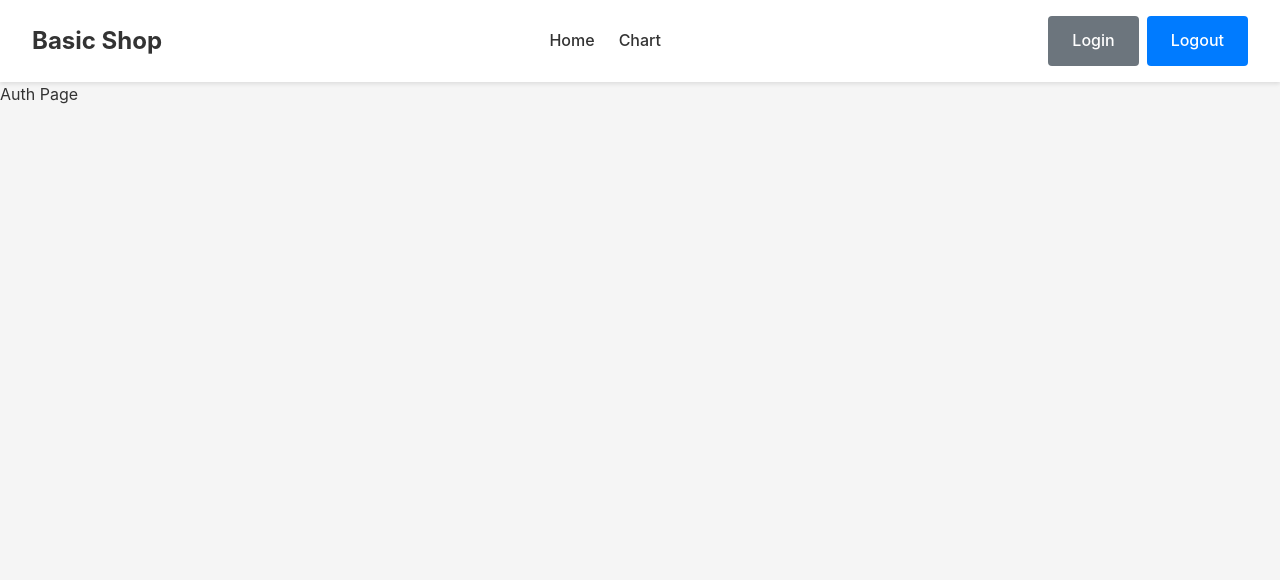
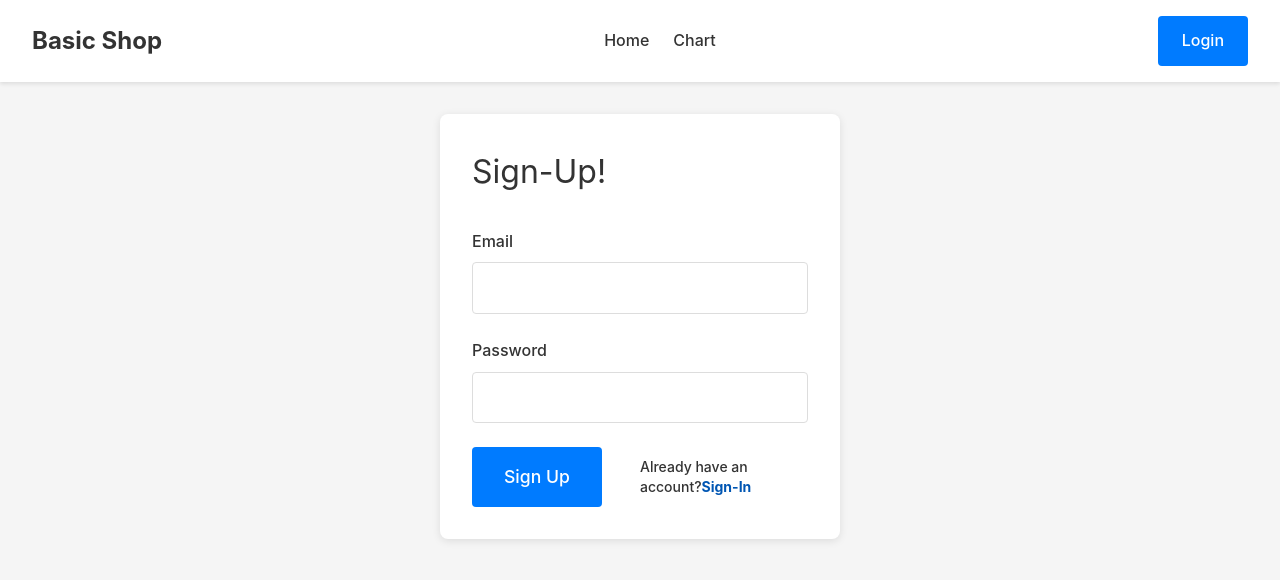
Before and after one commit to embuh75/react-ecommerce-app, a React (Vite) app: page /auth in a window 1280 px wide. Shown: the top 580 px of the page. Built offline with nearby package versions, Linux system fonts and the light colour scheme; the HTML template or start-up script is replaced by a standard one.

Commit message:
Add Authentication Feature (incomplete)

```diff
--- a/src/App.jsx
+++ b/src/App.jsx
@@ -1,5 +1,6 @@
 import { Route, Routes } from "react-router-dom";
 import NavBar from "./components/NavBar";
+import AuthProvider from "./lib/context/AuthContext";
 
 //pages
 import Home from "./pages/Home";
@@ -9,12 +10,14 @@ import Checkout from "./pages/Checkout";
 export default function App() {
   return (
     <div className="app">
+      <AuthProvider>
         <NavBar />
         <Routes>
           <Route path="/" element={<Home />} />
           <Route path="/auth" element={<Auth />} />
           <Route path="/checkout" element={<Checkout />} />
         </Routes>
+      </AuthProvider>
     </div>
   );
 }
--- /dev/null
+++ b/src/components/AuthForm.jsx
@@ -0,0 +1,81 @@
+import { useState, useContext } from "react";
+import { useForm } from "react-hook-form";
+import { AuthContext } from "../lib/context/createContext";
+
+export default function AuthForm() {
+  const { signUp } = useContext(AuthContext);
+  const [switchForm, setswitchForm] = useState(true);
+  const {
+    register,
+    handleSubmit,
+    formState: { errors },
+  } = useForm();
+
+  const onSubmit = (data) => {
+    signUp(data.email, data.password)
+  };
+
+  return (
+    <div className="auth-container">
+      <h1 className="page-title">{switchForm ? "Sign-Up" : "Sign-In"}!</h1>
+      <form className="auth-form" onSubmit={handleSubmit(onSubmit)}>
+        <div className="form-group">
+          <label className="form-label" htmlFor="email">
+            Email
+          </label>
+          {errors.email && <p className="form-error">{errors.email.message}</p>}
+          <input
+            className="form-input"
+            type="email"
+            id="email"
+            {...register("email", { required: "Email is required!" })}
+          />
+        </div>
+        <div className="form-group">
+          <label className="form-label" htmlFor="password">
+            Password
+          </label>
+          {errors.password && (
+            <p className="form-error">{errors.password.message}</p>
+          )}
+          <input
+            className="form-input"
+            type="password"
+            id="password"
+            {...register("password", {
+              required: "Password is required!",
+              minLength: {
+                value: 6,
+                message: "Password must be at least 6 characters!",
+              },
+              maxLength: {
+                value: 12,
+                message: "Password must be less than 12 characters!",
+              },
+            })}
+          />
+        </div>
+        <div className="flex flex-wrap items-center">
+          <div className="w-1/2">
+            <button type="submit" className="btn btn-primary btn-large">
+              {switchForm ? "Sign Up" : "Sign In"}
+            </button>
+          </div>
+          <div className="w-1/2">
+            <p className="text-sm font-medium">
+              {switchForm
+                ? "Already have an account?"
+                : "Dont have an account?"}
+              <span
+                className="text-[#0056B3] hover:text-slate-400 font-bold cursor-pointer"
+                onClick={() => setswitchForm(!switchForm)}
+              >
+                {switchForm ? "Sign-In" : "Sign-Up"}
+              </span>
+            </p>
+          </div>
+        </div>
+      </form>
+    </div>
+  );
+}
--- a/src/components/NavBar.jsx
+++ b/src/components/NavBar.jsx
@@ -1,6 +1,10 @@
 import { Link } from "react-router-dom";
+import { useContext } from "react";
+import { AuthContext } from "../lib/context/createContext";
 
 export default function NavBar() {
+  const { user, signOut } = useContext(AuthContext);
+
   return (
     <nav className="navbar">
       <div className="navbar-container">
@@ -17,12 +21,18 @@ export default function NavBar() {
         </div>
         <div className="navbar-auth">
           <div className="navbar-auth-links">
-            <Link to={"/auth"} className="btn btn-secondary">
-              Login
-            </Link>
-            <Link to={"/auth"} className="btn btn-primary">
-              Logout
-            </Link>
+            {user ? (
+              <>
+                <p>{user}</p>
+                <button onClick={() => signOut()} className="btn btn-secondary">
+                  Logout
+                </button>
+              </>
+            ) : (
+              <Link to={"/auth"} className="btn btn-primary">
+                Login
+              </Link>
+            )}
           </div>
         </div>
       </div>
--- /dev/null
+++ b/src/lib/context/AuthContext.jsx
@@ -0,0 +1,37 @@
+import { useState } from "react";
+import { AuthContext } from "./createContext";
+
+export default function AuthProvider({ children }) {
+  const [user, setUser] = useState(localStorage.getItem("currentUser"));
+
+  console.log(user);
+
+  const signUp = (email, password) => {
+    const users = JSON.parse(localStorage.getItem("users")) || [];
+    const newUser = [...users, { email, password }];
+
+    if (users.find((u) => u.email === email)) {
+      return { success: false, error: "email already exist!" };
+    }
+
+    localStorage.setItem("users", JSON.stringify(newUser));
+    localStorage.setItem("currentUser", JSON.stringify(email));
+    setUser(users);
+    return { success: true };
+  };
+
+ /*  const signIn = () => {
+
+  } */
+
+  const signOut = () => {
+    localStorage.removeItem("currentUser");
+    setUser(null);
+  }
+
+  return (
+    <AuthContext.Provider value={{ signUp, signOut, user }}>
+      {children}
+    </AuthContext.Provider>
+  );
+}
--- /dev/null
+++ b/src/lib/context/createContext.js
@@ -0,0 +1,2 @@
+import { createContext } from "react";
+export const AuthContext = createContext(null);
--- a/src/pages/Auth.jsx
+++ b/src/pages/Auth.jsx
@@ -1,9 +1,11 @@
-import React from 'react'
+import AuthForm from "../components/AuthForm";
 
 export default function Auth() {
   return (
-    <div>
-        <h1>Auth Page</h1>
+    <div className="page">
+      <div className="container">
+        <AuthForm />
+      </div>
     </div>
-  )
+  );
 }
```
Lines whose indentation alone changed are shown as unchanged.
